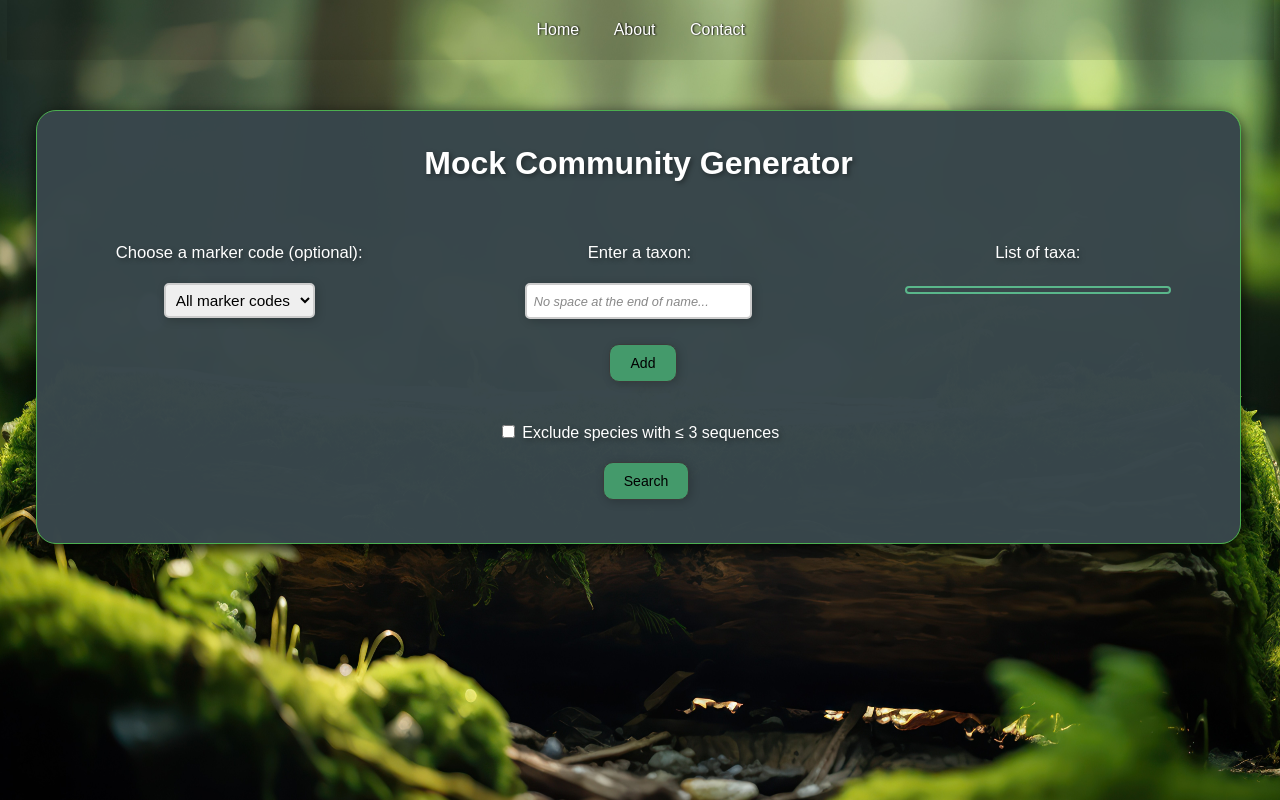
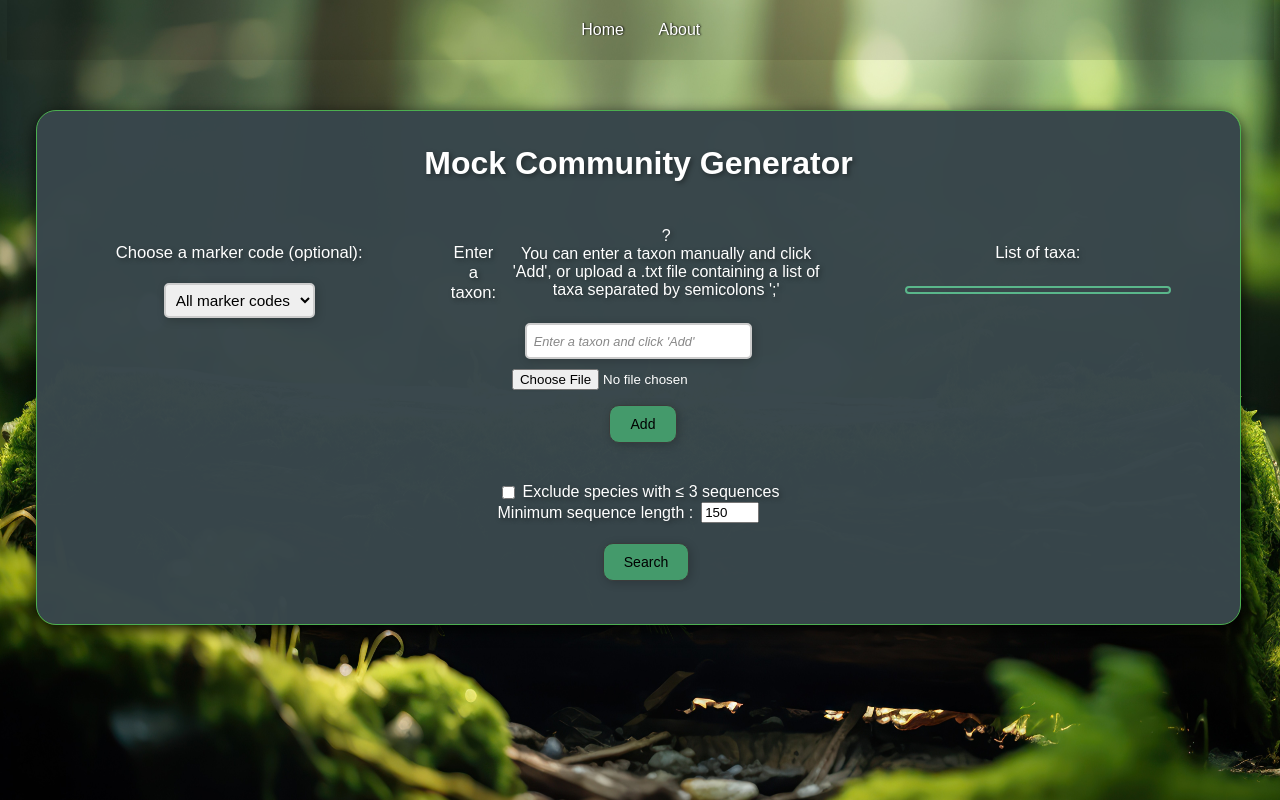
Before and after one commit to LoonaRitt/Mock-Community-Generator, a Flask app: page /page_generator in a window 1280 px wide. Run offline with Flask 3, Linux system fonts and the light colour scheme.

Commit message:
page_generator.html

```diff
--- a/templates/page_generator.html
+++ b/templates/page_generator.html
@@ -1,9 +1,9 @@
 <!DOCTYPE html>
-<html lang="fr">
+<html lang="en">
 <head>
   <meta charset="UTF-8">
   <meta name="viewport" content="width=device-width, initial-scale=1.0">
-  <title>Titre</title>
+  <title>MCG</title>
 
     <link rel="stylesheet" href="{{ url_for('static', filename='styles.css') }}">
     <link rel="stylesheet" href="https://unpkg.com/leaflet@1.9.4/dist/leaflet.css" />
@@ -16,7 +16,6 @@
     <nav>
     <a href="{{ url_for('home') }}">Home</a>
       <a href="#">About</a>
-      <a href="#">Contact</a>
     </nav>
 </header>
 
@@ -35,18 +34,40 @@
             <option value="COI-5P">COI-5P</option>
             <option value="COI-3P">COI-3P</option>
             <option value="ITS">ITS</option>
-            <option value="16S rRNA">16S rRNA</option>
-            <option value="18S rRNA">18S rRNA</option>
+            <option value="ITS1">ITS1</option>
+            <option value="ITS2">ITS2</option>
+            <option value="12S">12S rRNA</option>
+            <option value="16S">16S rRNA</option>
+            <option value="18S">18S rRNA</option>
+            <option value="18S-5P">18S-5P rRNA</option>
+            <option value="28S">28S rRNA</option>
             <option value="rbcL">rbcL</option>
             <option value="matK">matK</option>
         </select>
         </div>
 
         <div>
-            <label for="taxonInput" id="TextTaxonInput">Enter a taxon:</label>
-            <input type="text" placeholder="No space at the end of name..." id="taxonInput">
-            <button id="ButtonTaxonInput" onclick="addTaxon()">Add</button>
+            <div style="display: flex; align-items: center; gap: 0.5rem;">
+              <label for="taxonInput" id="TextTaxonInput">Enter a taxon:</label>
+              <div class="tooltip">
+                <span class="tooltip-icon">?</span>
+                <div class="tooltip-text">
+                  You can enter a taxon manually and click 'Add', or upload a .txt file containing a list of taxa separated by semicolons ';'
+                </div>
+              </div>
+            </div>
+
+            <input type="text" placeholder="Enter a taxon and click 'Add' " id="taxonInput">
+
+
+          <div>
+           <label for="fileInput" id="TextFileInput"></label>
+          <input type="file" id="fileInput" accept=".txt">
+         </div>
+
+          <button id="ButtonTaxonInput" onclick="addTaxon()">Add</button>
         </div>
+
 
         <div>
         <h3>List of taxa:</h3>
@@ -54,13 +75,28 @@
         </div>
     </div>
 
-    <label>
-         <input type="checkbox" id="excludeLowSeqCheckbox"> Exclude species with ≤ 3 sequences
-    </label>
+
+
+
+
+
+<div id="parametre">
+  <label style="display: flex; align-items: left;">
+    <input type="checkbox" id="excludeLowSeqCheckbox" style="margin-right: 8px;">
+    Exclude species with ≤ 3 sequences
+  </label>
+
+  <label for="min-length" style="display: flex; align-items: center;">
+    Minimum sequence length :
+    <input type="number" id="min-length" value="150" min="1" step="1" style="margin-left: 8px; width: 50px">
+  </label>
+</div>
+
 
     <div class="button-container">
         <button id="searchButton" onclick="fetchData()">Search</button>
     </div>
+<div id="liste1"></div>
 
 </div>
 
```
